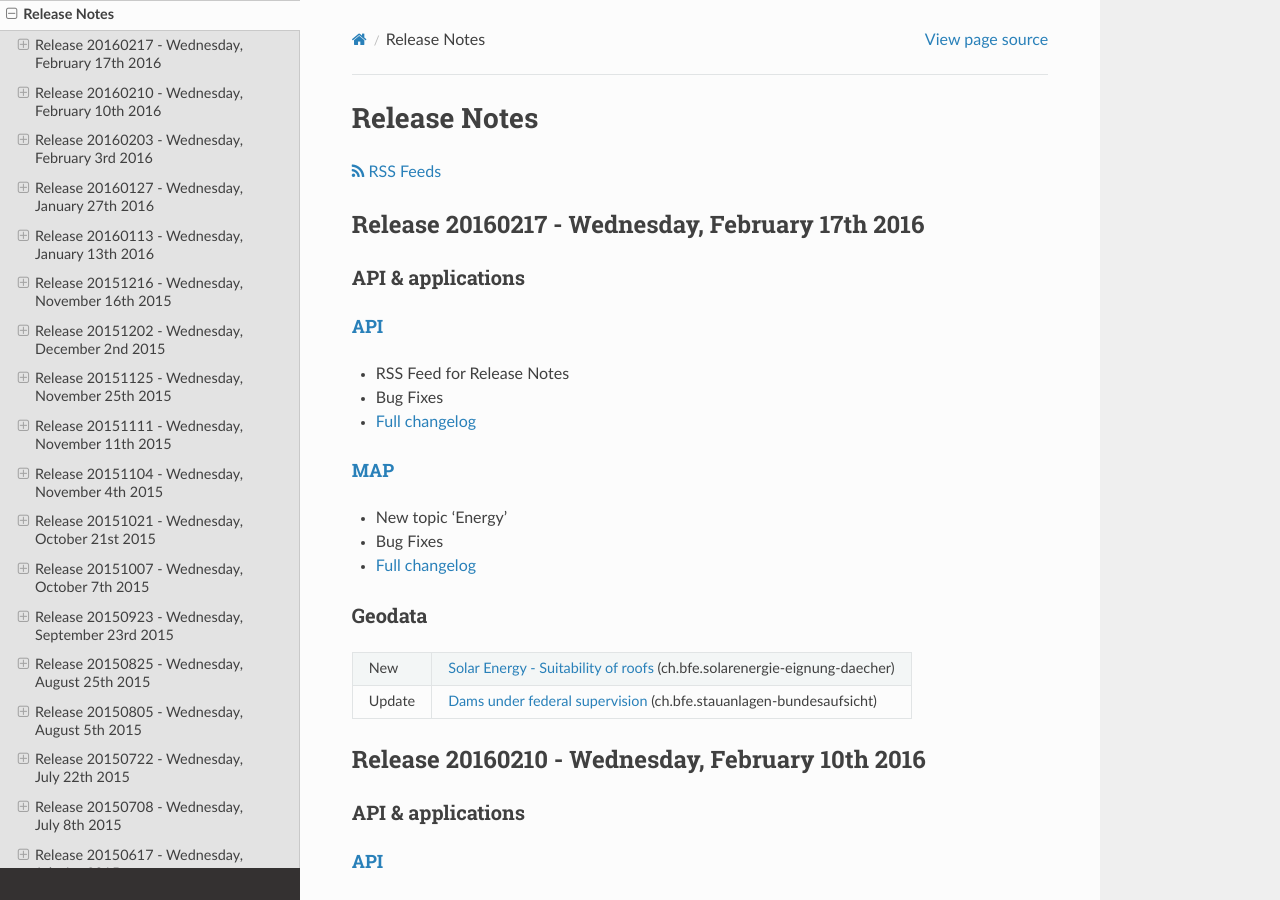
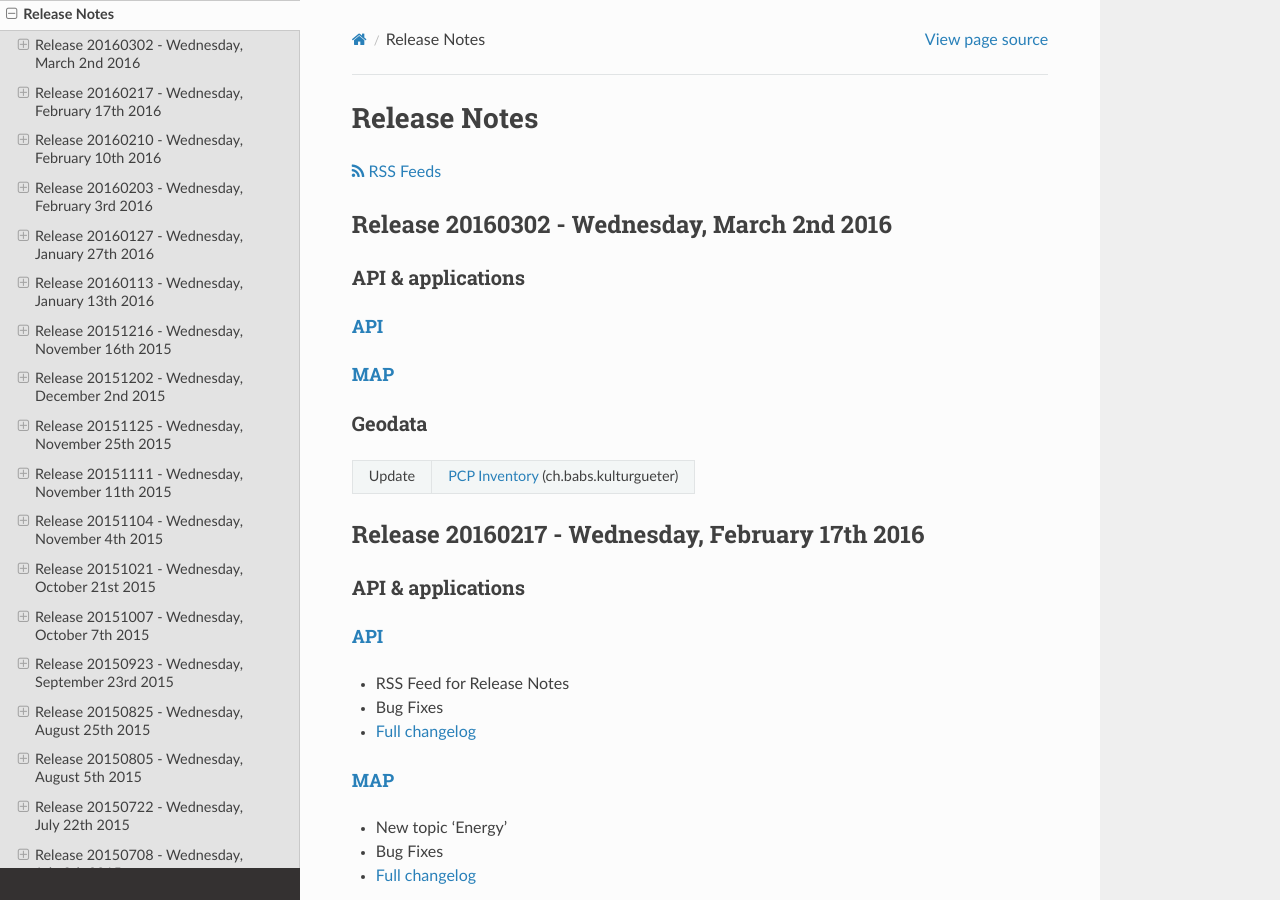
Before and after one commit to swisstopo-test/doc-chsdi3, a Sphinx documentation site: the page built from source/releasenotes/index.rst, in a window 1280 px wide and 900 px high. Built offline with Sphinx 7.4.7 and the Read the Docs theme 2.0.0, drawn with Linux system fonts in a browser that asks for light colours.

Commit message:
Update releasenotes

```diff
--- a/source/releasenotes/index.rst
+++ b/source/releasenotes/index.rst
@@ -13,6 +13,29 @@ Release Notes
 .. raw:: html
 
     <p><a class="reference external" href="rss2.xml"> <i class="fa fa-rss"> RSS Feeds </i></a></p>
+
+
+.. _releasenotes_20160302:
+
+Release 20160302 - Wednesday, March 2nd 2016
+------------------------------------------------
+
+API & applications
+******************
+
+`API <//api3.geo.admin.ch>`__
+'''''''''''''''''''''''''''''
+
+
+`MAP <//map.geo.admin.ch>`__
+'''''''''''''''''''''''''''''
+
+Geodata
+*******
++--------+---------------------------------------------------------------------------------------------+
+| Update | `PCP Inventory <//map.geo.admin.ch/?layers=ch.babs.kulturgueter>`__ (ch.babs.kulturgueter)  |
++--------+---------------------------------------------------------------------------------------------+
+
 
 .. _releasenotes_20160217:
 
```
